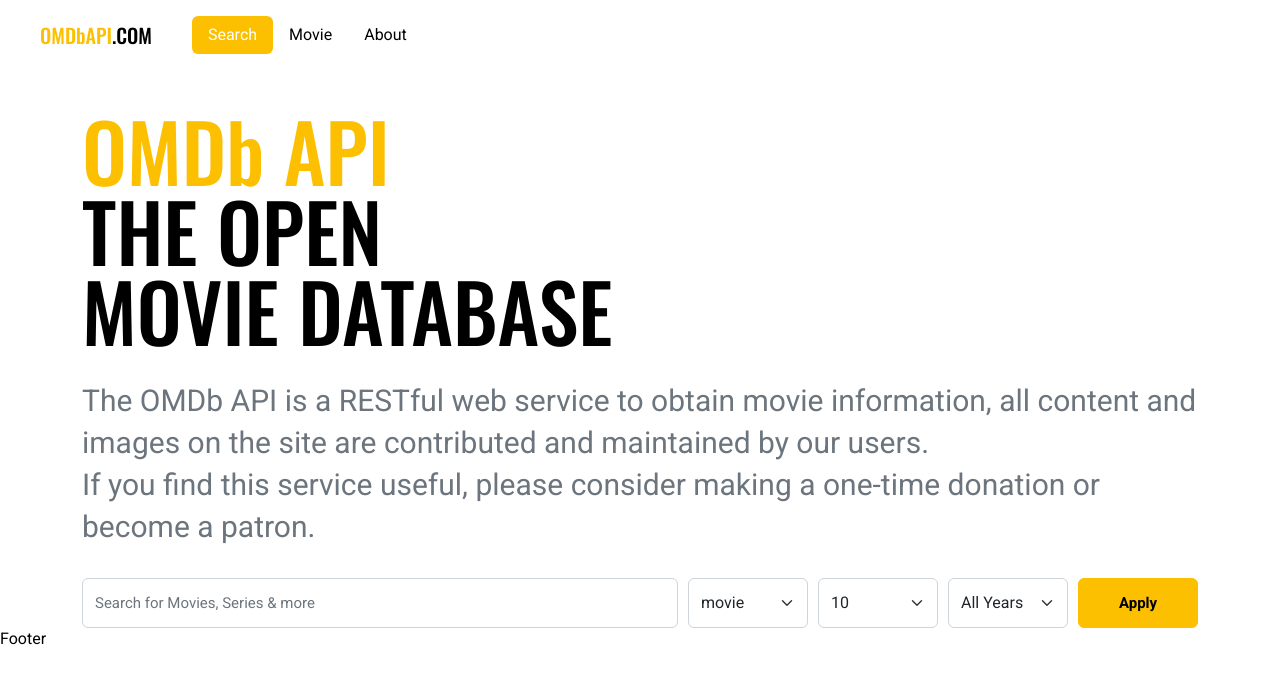
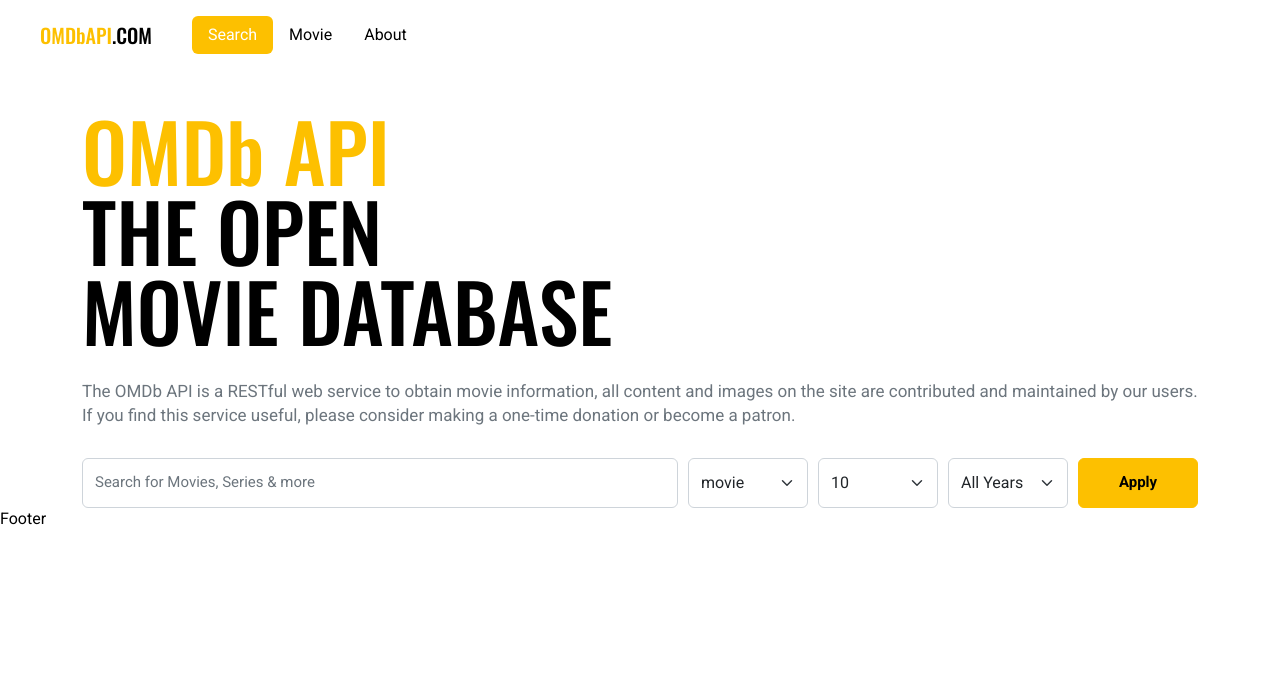
Before and after one commit to nforgetgrace/vue3-movie-app, a Vue app: page /#/ in a window 1280 px wide. Shown: the top 684 px of the page. Built offline with nearby package versions, Linux system fonts and the light colour scheme.

Commit message:
favicon update

```diff
--- a/index.html
+++ b/index.html
@@ -4,10 +4,9 @@
   <meta charset="UTF-8">
   <meta http-equiv="X-UA-Compatible" content="IE=edge">
   <meta name="viewport" content="width=device-width, initial-scale=1.0">
-  <title>Webpack project!</title>
+  <title>Movie Search Application2</title>
   <link rel="stylesheet" href="https://cdn.jsdelivr.net/npm/reset-css@5.0.1/reset.min.css">
   <link href="https://fonts.googleapis.com/css2?family=Oswald:wght@500&family=Roboto:wght@400;700&display=swap" rel="stylesheet" />
-
   <style>
     body {
       line-height: 1.4;
--- a/src/components/Headline.vue
+++ b/src/components/Headline.vue
@@ -34,6 +34,6 @@
 p {
   margin: 30px 0;
   color: $gray-600;
-  font-size: 30px
+  font-size: 17px
 }
 </style>
```
Also changed, not shown: 1 other file (tests, documents, lock files or other folders).
